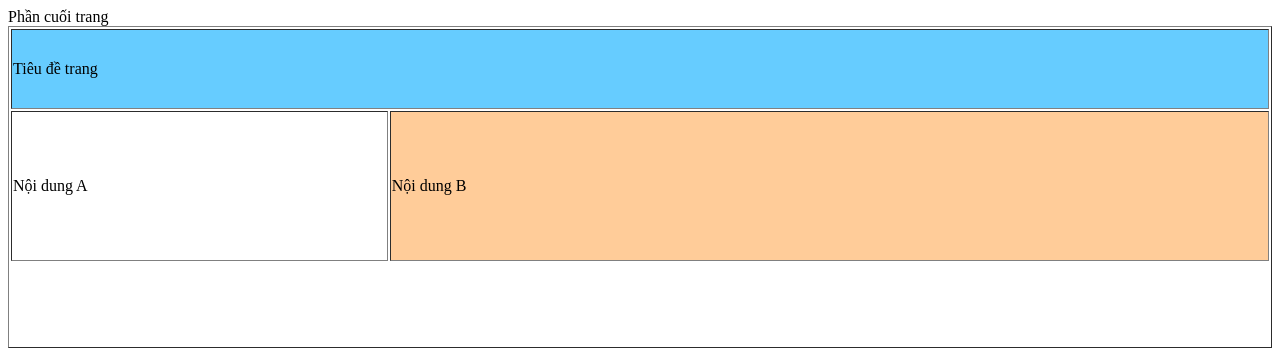
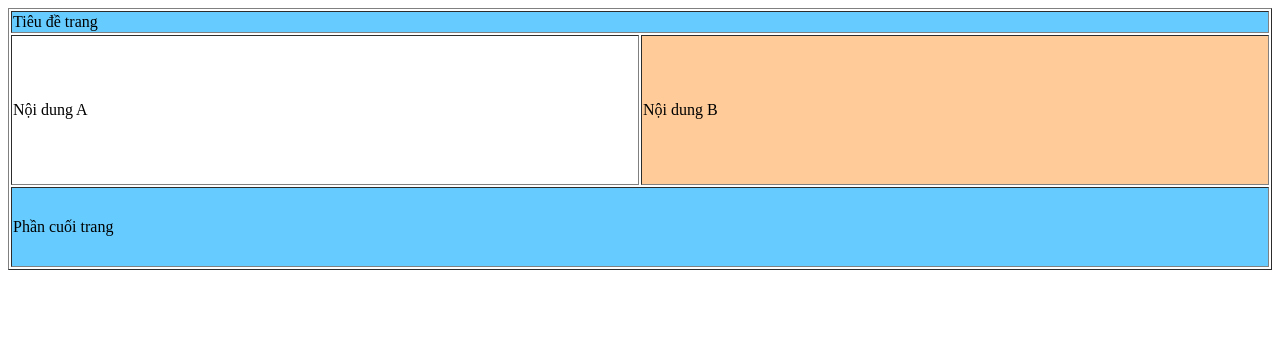
Before and after one commit to applepie05/nguyenngocbaotran.github.io, a plain HTML site: page baitapf3/hinh2.html in a window 1280 px wide. Drawn offline with Linux system fonts and the light colour scheme.

Commit message:
Update hinh2.html

```diff
--- a/baitapf3/hinh2.html
+++ b/baitapf3/hinh2.html
@@ -1,12 +1,18 @@
+<!DOCTYPE html>
+<html>
+	<head>
+    <body>
 <table border="1" width="100%">
-  <tr height="80" bgcolor="#66ccff">
+    <tr height =^ prime prime 80 ^ prime prime bgcolor="#66ccff">
       <td colspan="2">Tiêu đề trang</td>
     </tr>
     <tr height="150">
-        <td width="30%" bgcolor="#ffffff">Nội dung A</td>
-        <td width="70%" bgcolor="ffcc99">Nội dung B</td>
+      <td width =^ prime prime 30% ^ prime prime bgcolor="#ffffff">Nội dung A</td>
+      <td width =^ prime prime 70% " bgcolor="#ffcc99">Nội dung B</td>
     </tr>
       <tr height="80">
-        <tr colspan="2" bgcolor="#66ccff">Phần cuối trang</tr>
+      <td colspan="2" bgcolor="#66ccff">Phần cuối trang</td>
       </tr>
 </table>
+    </body>
+</html>
```
Lines whose indentation alone changed are shown as unchanged.
